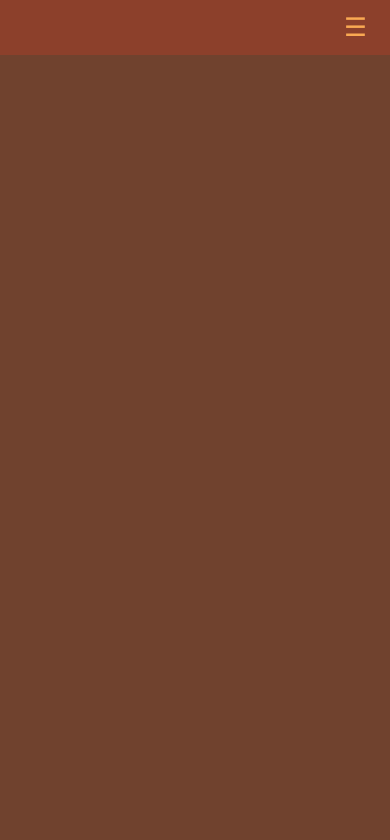
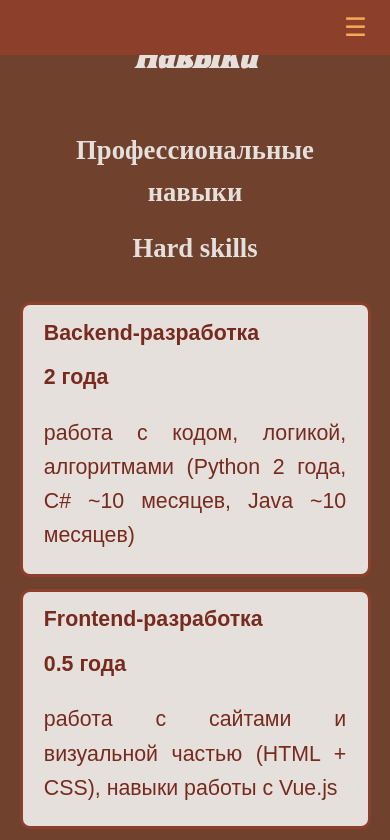
Before and after one commit to Veidge/Business_card_Veidge, a Vue app: page /skills in a window 390 px wide. Before the commit this address had no page. Shown: the top 840 px of the page. Built offline with nearby package versions, Linux system fonts and the light colour scheme; the HTML template or start-up script is replaced by a standard one; a web font is replaced by a local one.

Commit message:
upd. The Skills Page.
Add the skills block after projects. Full markup + adaptation for mobile screens.
(This was faster than before).

```diff
--- a/src/assets/base.css
+++ b/src/assets/base.css
@@ -108,7 +108,7 @@ h2 {
 }
 
 h3 {
-  font-size: 24pt;
+  font-size: 20pt;
   text-align: center;
   padding: 0.5em;
   font-family: Science Gothic, serif;
--- a/src/components/pages/AboutPage.vue
+++ b/src/components/pages/AboutPage.vue
@@ -3,6 +3,7 @@
 import dayjs from 'dayjs'
 import duration from 'dayjs/plugin/duration'
 import ProjectPage from './ProjectPage.vue';
+import SkillsPage from './SkillsPage.vue';
 
 dayjs.extend(duration)
 
@@ -32,6 +33,7 @@ const year = dayjs.duration(dayjs().diff(dayjs(new Date(2007, 5, 11)))).years()
             </div>
         </div>
         <ProjectPage/>
+        <SkillsPage />
     </div>
 </template>
 
--- a/src/components/pages/ContactsPage.vue
+++ b/src/components/pages/ContactsPage.vue
@@ -1,3 +1,3 @@
 <template>
-    ...
+    <h2>Контакты</h2>
 </template>
--- /dev/null
+++ b/src/components/pages/SkillsPage.vue
@@ -0,0 +1,197 @@
+<script setup lang="ts">
+
+import { ref } from 'vue'
+
+const hardSkills = [
+    {
+        header: "Backend-разработка",
+        exp: "2 года",
+        text: "работа с кодом, логикой, алгоритмами (Python 2 года, C# ~10 месяцев, Java ~10 месяцев)"
+    },
+    {
+        header: "Frontend-разработка",
+        exp: "0.5 года",
+        text: "работа с сайтами и визуальной частью (HTML + CSS), навыки работы с Vue.js"
+    },
+    {
+        header: "DataBase administration",
+        exp: "1.5 года",
+        text: 'работа с базами данных (NoSQL: ".json" формат, SQL: MS SMS, PostgreSQL, SQLite)'
+    },
+    {
+        header: "Настройка интерфейсов, дизайн",
+        exp: "1 год",
+        text: "Проектирование и разработка пользовательского интерфейса, анализ стиля и дизайна, подведение итоговой концепции (.xml разметка, HTML + CSS, Tkinter, CustomTkinter, PyQT5)"
+    },
+    {
+        header: "Тестирование",
+        exp: "1 год",
+        text: "работа над проверкой качества и работоспособности продукта (pytest, selenium, ручное тестирование с тест-кейсами)"
+    }
+]
+
+const softSkills = [
+    {
+        header: "Постоянное обучение",
+        text: "более глубокое изучение при необходимости и постоянное расширение возможностей"
+    },
+    {
+        header: "Планирование (time management)",
+        text: "анализ задач и объёма работ, умение планировать деятельность в соответствии со сроками проекта"
+    },
+    {
+        header: "Лидерство",
+        text: "умение распределять задачи и организовывать слаженную работу в команде, при несении ответственности за проект"
+    },
+    {
+        header: "Концентрация",
+        text: "фокусирование на работе с самостоятельным изучением всех необходимых основ"
+    },
+    {
+        header: "Спокойствие и рассудительность",
+        text: "способность оценивать проект с учётом мелких деталей реализации, разбивать большие работы на мелкие задачи без лишней паники и тревоги"
+    },
+    {
+        header: "Желание работать и совершенствоваться",
+        text: "постоянная работа над собой, анализ своих возможностей и многофакторный рост как личности"
+    },
+    {
+        header: "Деловое общение",
+        text: "понимание, как и с кем общаться в различных окружениях"
+    },
+]
+
+</script>
+
+<template>
+    <h2>Навыки</h2>
+    <div class="block_cont">
+        <div class="skills_cont">
+            <div class="hard_cont">
+                <h3>Профессиональные навыки</h3>
+                <h3>Hard skills</h3>
+                <div class="hard_skills">
+                    <div class="skill_card" v-for="skillInfo in hardSkills">
+                        <h5>
+                            {{ skillInfo.header }}
+                        </h5>
+                        <h5>
+                            {{ skillInfo.exp }}
+                        </h5>
+                        <p>
+                            {{ skillInfo.text }}
+                        </p>
+                    </div>
+                </div>
+            </div>
+            <div class="soft_cont">
+                <h3>Личностные качества</h3>
+                <h3>Soft skills</h3>
+                <div class="soft_skills">
+                    <div class="skill_card" v-for="skillInfo in softSkills">
+                        <h5>
+                            {{ skillInfo.header }}
+                        </h5>
+                        <p>
+                            {{ skillInfo.text }}
+                        </p>
+                    </div>
+
+                </div>
+
+            </div>
+        </div>
+    </div>
+
+
+</template>
+
+<style scoped>
+    h3 {
+        padding: 0em;
+        margin: 0.5em;
+    }
+
+    h5 {
+        color: var(--text-color-light);
+        font-weight: bold;
+        margin: 0.5em 1em 0em 1em;
+    }
+
+    p {
+        color: var(--text-color-light);
+
+    }
+
+    .block_cont {
+        display: block;
+        justify-items: center;
+    }
+
+    .skills_cont {
+        width: 90%;
+        display: flex;
+        justify-content: center;
+    }
+
+    .hard_cont {
+        width: 45%;
+        margin-right: 1em;
+    }
+
+    .soft_cont {
+        width: 55%;
+        margin-left: 1em;
+    }
+
+    .hard_skills {
+        margin-top: 2em;
+    }
+
+    .soft_skills {
+        margin-top: 2em;
+    }
+
+    .skill_card {
+        /* border-width: 5px; */
+        border-style: solid;
+        border-color: #8c402b;
+        border-radius: 10px;
+        background: var(--background-white);
+        margin: 0.75em 0em;
+    }
+
+    @media (width < 700px) {
+        .skills_cont {
+            display: block;
+            justify-items: center;
+        }
+
+        .hard_cont {
+            width: 100%;
+            margin: 0em 0em 3em 0em;
+        }
+
+        .soft_cont {
+            width: 100%;
+            margin-left: 0em;
+        }
+    }
+
+    @media (width < 370px) {
+        h3 {
+            font-size: 18pt;
+            margin-inline: 0em;
+        }
+
+        h5 {
+            margin: 0.5em;
+        }
+
+        p {
+            margin: 0.5em;
+        }
+    }
+
+
+</style>
--- a/src/main.ts
+++ b/src/main.ts
@@ -7,12 +7,14 @@ import AboutPage from "./components/pages/AboutPage.vue"
 import ProjectPage from "./components/pages/ProjectPage.vue"
 import ContactsPage from "./components/pages/ContactsPage.vue"
 import CurrentProject from "./components/pages/CurrentProject.vue"
+import SkillsPage from "./components/pages/SkillsPage.vue"
 
 const routes = [
     { path: "/", component: AboutPage },
     { path: "/projects", component: ProjectPage },
     { path: "/contacts", component: ContactsPage },
     { path: "/projects/:id", component: CurrentProject },
+    { path: "/skills", component: SkillsPage }
 
 ]
 
```
